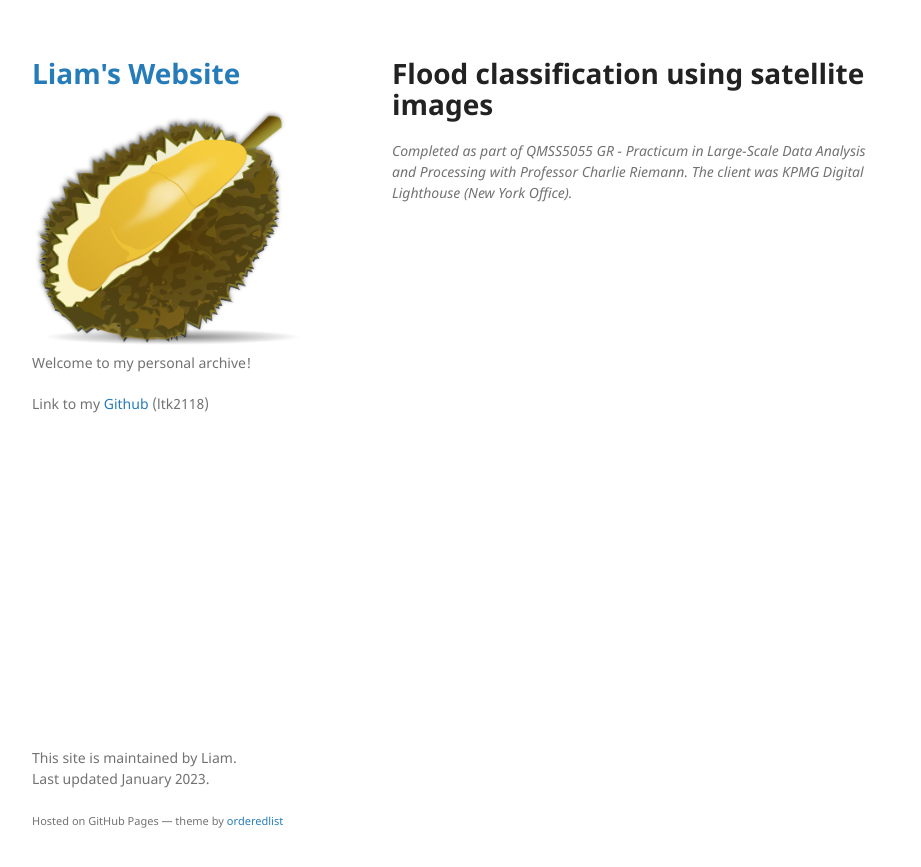
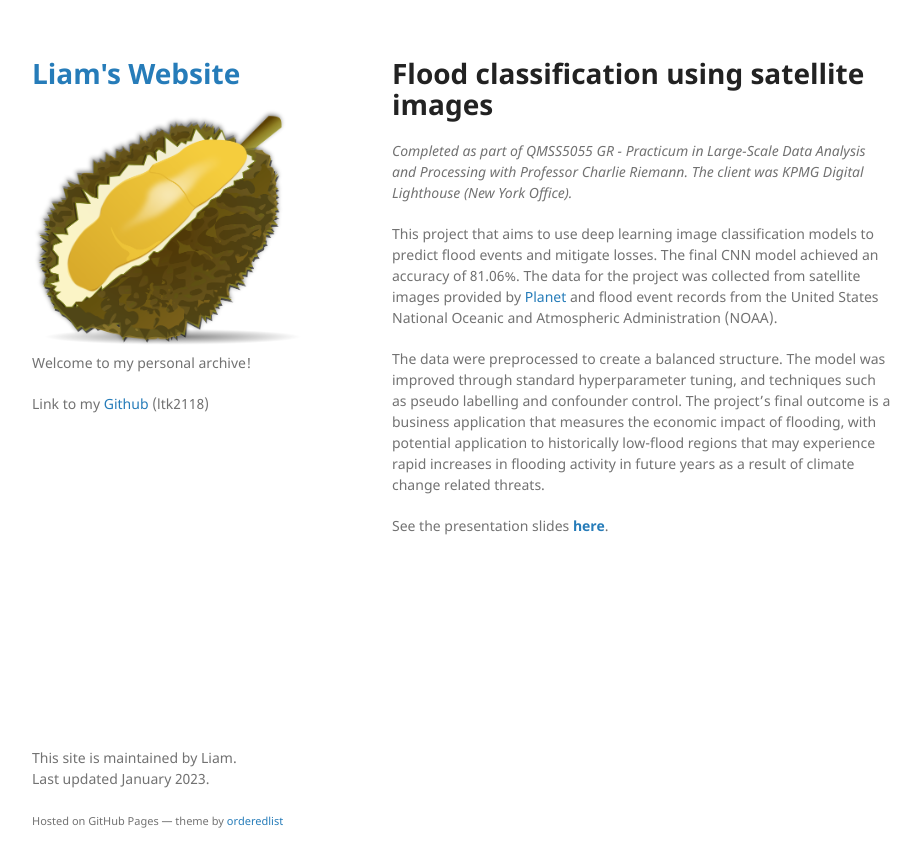
Before and after one commit to liamtk/liamtk.github.io, a Jekyll site: the page built from pages/floodai.md, in a window 1280 px wide. Shown: the top 867 px of the page, without its empty margins (178-1099 px from the left). Built offline with Jekyll 4.4.1, drawn with Linux system fonts in a browser that asks for light colours; our own code applies the rules of GitHub Pages for plain Markdown files.

Commit message:
add floodai.md

```diff
--- a/pages/floodai.md
+++ b/pages/floodai.md
@@ -1,3 +1,9 @@
 # Flood classification using satellite images
 
 *Completed as part of QMSS5055 GR - Practicum in Large-Scale Data Analysis and Processing with Professor Charlie Riemann. The client was KPMG Digital Lighthouse (New York Office).*
+
+This project that aims to use deep learning image classification models to predict flood events and mitigate losses. The final CNN model achieved an accuracy of 81.06%. The data for the project was collected from satellite images provided by [Planet](https://www.planet.com/?gclid=Cj0KCQiAiJSeBhCCARIsAHnAzT-6cawyxaMIl2gj_wPZsDY--dcOFRJxt2UaBknxTzl-xx4YBO5i-_gaAm-lEALw_wcB) and flood event records from the United States National Oceanic and Atmospheric Administration (NOAA).
+
+The data were preprocessed to create a balanced structure. The model was improved through standard hyperparameter tuning, and techniques such as pseudo labelling and confounder control. The project's final outcome is a business application that measures the economic impact of flooding, with potential application to historically low-flood regions that may experience rapid increases in flooding activity in future years as a result of climate change related threats.
+
+See the presentation slides **[here](pages-assets/floodai/kpmg-flood.pdf)**.
```
Also changed, not shown: 1 other file.
